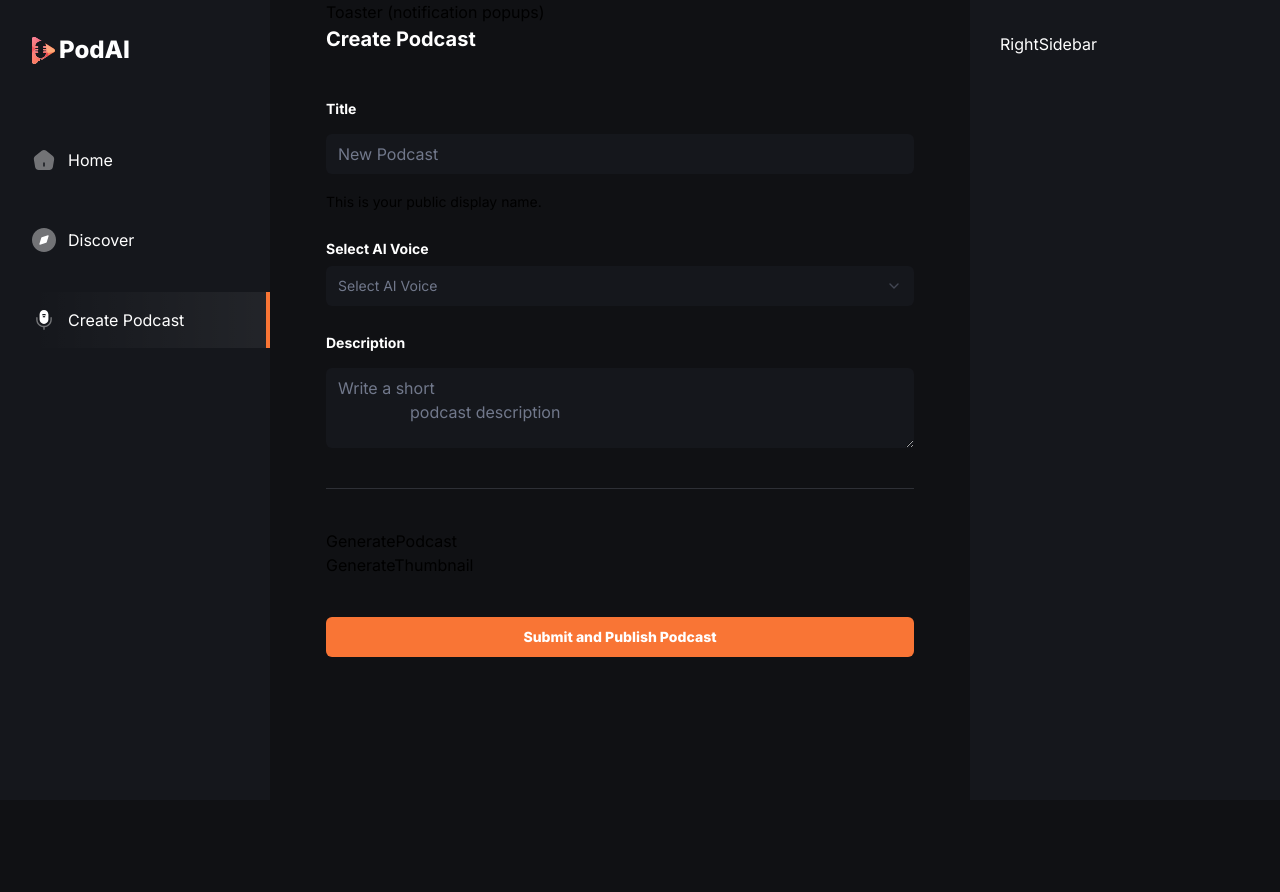
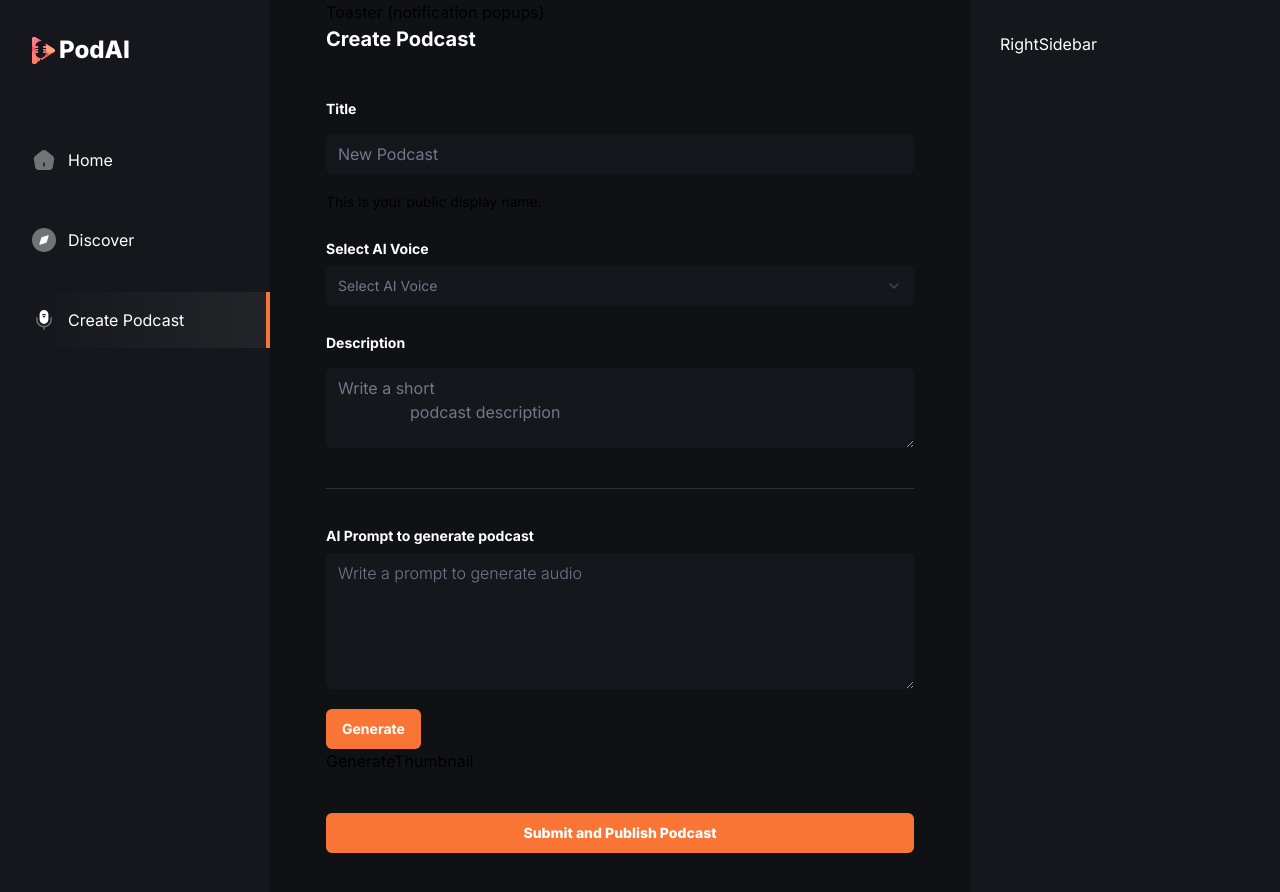
Before and after one commit to Jerin-v/podai, a Next.js app: page /create-podcast in a window 1280 px wide. Shown: the top 892 px of the page. Before the commit the page ends 800 px from the top, so only its background shows below. Built offline with nearby package versions, Linux system fonts and the light colour scheme; no server answers.

Commit message:
update generatePodcast component

```diff
--- a/components/GeneratePodcast.tsx
+++ b/components/GeneratePodcast.tsx
@@ -1,8 +1,64 @@
-import React from 'react'
+import { GeneratePodcastProps } from '@/types'
+import React, { useState } from 'react'
+import { Label } from './ui/label'
+import { Textarea } from './ui/textarea'
+import { Button } from './ui/button'
+import { Loader } from 'lucide-react'
 
-const GeneratePodcast = () => {
+const useGeneratePodcast = (props: GeneratePodcastProps) => {
+  // Logic for podcast generation
+
+  return {
+    isGenerating: false,
+    generatePodcast: () => {},
+  }
+}
+
+const GeneratePodcast = (props: GeneratePodcastProps) => {
+  const {isGenerating, generatePodcast} = useGeneratePodcast(props);
+
   return (
-    <div>GeneratePodcast</div>
+    <div>
+      <div className='flex flex-col gap-2.5'>
+        <Label className='text-16 font-bold text-white-1'>
+          AI Prompt to generate podcast
+        </Label>
+        <Textarea
+          className='input-class font-light
+          focus-visible:ring-offset-orange-1'
+          placeholder='Write a prompt to generate audio'
+          rows={5}
+          value={props.voicePrompt}
+          onChange={(e) => props.setVoicePrompt(e.target.value)}
+          />
+
+      </div>
+      <div className='mt-5 w-full max-w-[200px]'>
+        <Button type="submit"
+            className="text-16 bg-orange-1
+            py-4 font-bold text-white-1">
+              {isGenerating ? (
+                <>
+                  <Loader size={20} className="animate-spin
+                  ml-2" />
+                  Submitting...
+                </>
+              ) : (
+                'Generate'
+              )}
+            </Button>
+      </div>
+      {props.audio && (
+        <audio
+          controls
+          src={props.audio}
+          autoPlay
+          className='mt-5'
+          onLoadedMetadata={(e) => props.setAudioDuration(e.currentTarget.duration)}
+          />
+      )}
+
+    </div>
   )
 }
 
--- /dev/null
+++ b/types/index.ts
@@ -0,0 +1,137 @@
+/* eslint-disable no-unused-vars */
+
+import { Dispatch, SetStateAction } from "react";
+
+import { Id } from "@/convex/_generated/dataModel";
+
+export interface EmptyStateProps {
+  title: string;
+  search?: boolean;
+  buttonText?: string;
+  buttonLink?: string;
+}
+
+export interface TopPodcastersProps {
+  _id: Id<"users">;
+  _creationTime: number;
+  email: string;
+  imageUrl: string;
+  clerkId: string;
+  name: string;
+  podcast: {
+    podcastTitle: string;
+    pocastId: Id<"podcasts">;
+  }[];
+  totalPodcasts: number;
+}
+
+export interface PodcastProps {
+  _id: Id<"podcasts">;
+  _creationTime: number;
+  audioStorageId: Id<"_storage"> | null;
+  user: Id<"users">;
+  podcastTitle: string;
+  podcastDescription: string;
+  audioUrl: string | null;
+  imageUrl: string | null;
+  imageStorageId: Id<"_storage"> | null;
+  author: string;
+  authorId: string;
+  authorImageUrl: string;
+  voicePrompt: string;
+  imagePrompt: string | null;
+  voiceType: string;
+  audioDuration: number;
+  views: number;
+}
+
+export interface ProfilePodcastProps {
+  podcasts: PodcastProps[];
+  listeners: number;
+}
+
+export type VoiceType =
+  | "alloy"
+  | "echo"
+  | "fable"
+  | "onyx"
+  | "nova"
+  | "shimmer";
+
+export interface GeneratePodcastProps {
+  voiceType: VoiceType;
+  setAudio: Dispatch<SetStateAction<string>>;
+  audio: string;
+  setAudioStorageId: Dispatch<SetStateAction<Id<"_storage"> | null>>;
+  voicePrompt: string;
+  setVoicePrompt: Dispatch<SetStateAction<string>>;
+  setAudioDuration: Dispatch<SetStateAction<number>>;
+}
+
+export interface GenerateThumbnailProps {
+  setImage: Dispatch<SetStateAction<string>>;
+  setImageStorageId: Dispatch<SetStateAction<Id<"_storage"> | null>>;
+  image: string;
+  imagePrompt: string;
+  setImagePrompt: Dispatch<SetStateAction<string>>;
+}
+
+export interface LatestPodcastCardProps {
+  imgUrl: string;
+  title: string;
+  duration: string;
+  index: number;
+  audioUrl: string;
+  author: string;
+  views: number;
+  podcastId: Id<"podcasts">;
+}
+
+export interface PodcastDetailPlayerProps {
+  audioUrl: string;
+  podcastTitle: string;
+  author: string;
+  isOwner: boolean;
+  imageUrl: string;
+  podcastId: Id<"podcasts">;
+  imageStorageId: Id<"_storage">;
+  audioStorageId: Id<"_storage">;
+  authorImageUrl: string;
+  authorId: string;
+}
+
+export interface AudioProps {
+  title: string;
+  audioUrl: string;
+  author: string;
+  imageUrl: string;
+  podcastId: string;
+}
+
+export interface AudioContextType {
+  audio: AudioProps | undefined;
+  setAudio: React.Dispatch<React.SetStateAction<AudioProps | undefined>>;
+}
+
+export interface PodcastCardProps {
+  imgUrl: string;
+  title: string;
+  description: string;
+  podcastId: Id<"podcasts">;
+}
+
+export interface CarouselProps {
+  fansLikeDetail: TopPodcastersProps[];
+}
+
+export interface ProfileCardProps {
+  podcastData: ProfilePodcastProps;
+  imageUrl: string;
+  userFirstName: string;
+}
+
+export type UseDotButtonType = {
+  selectedIndex: number;
+  scrollSnaps: number[];
+  onDotButtonClick: (index: number) => void;
+};
```
